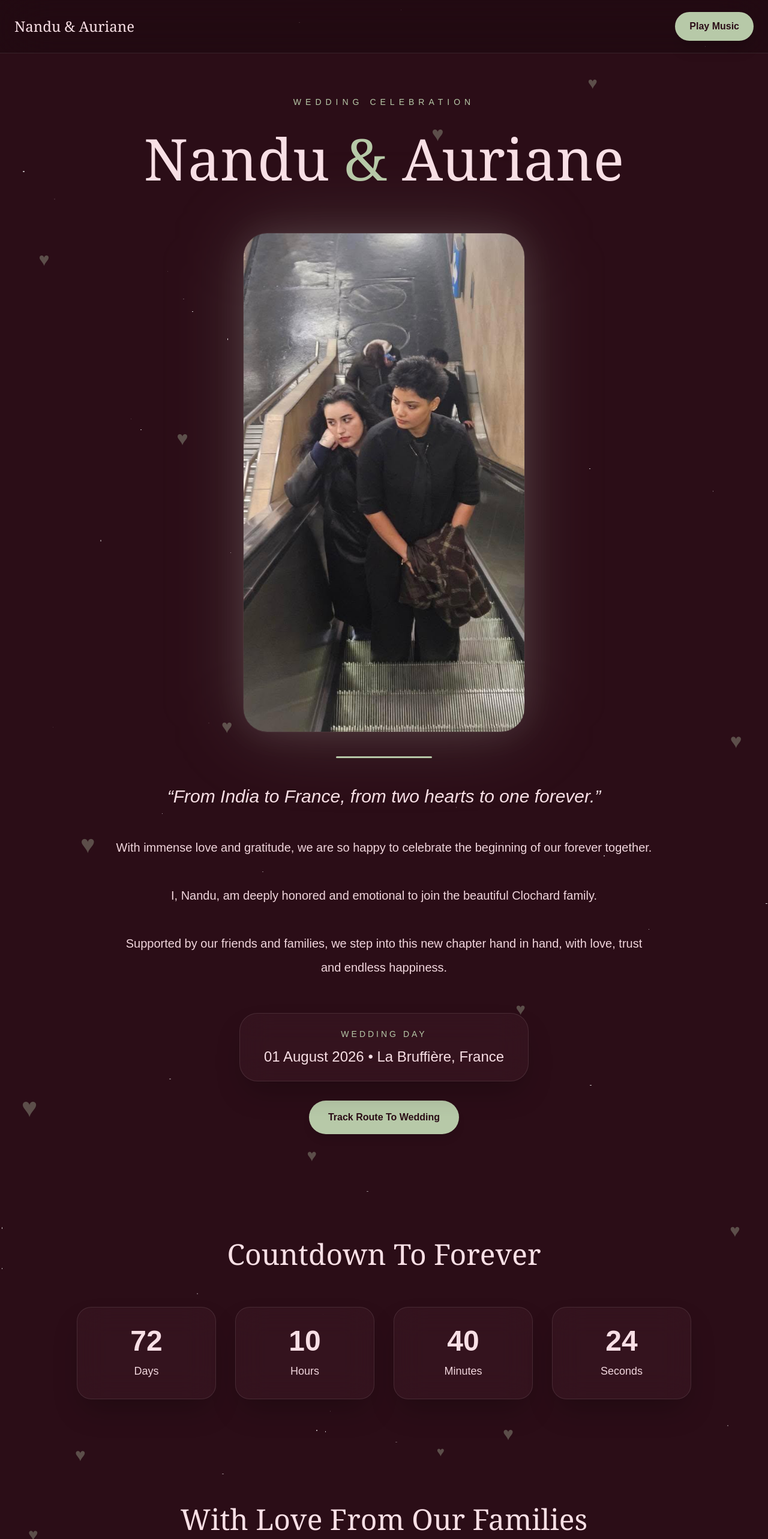
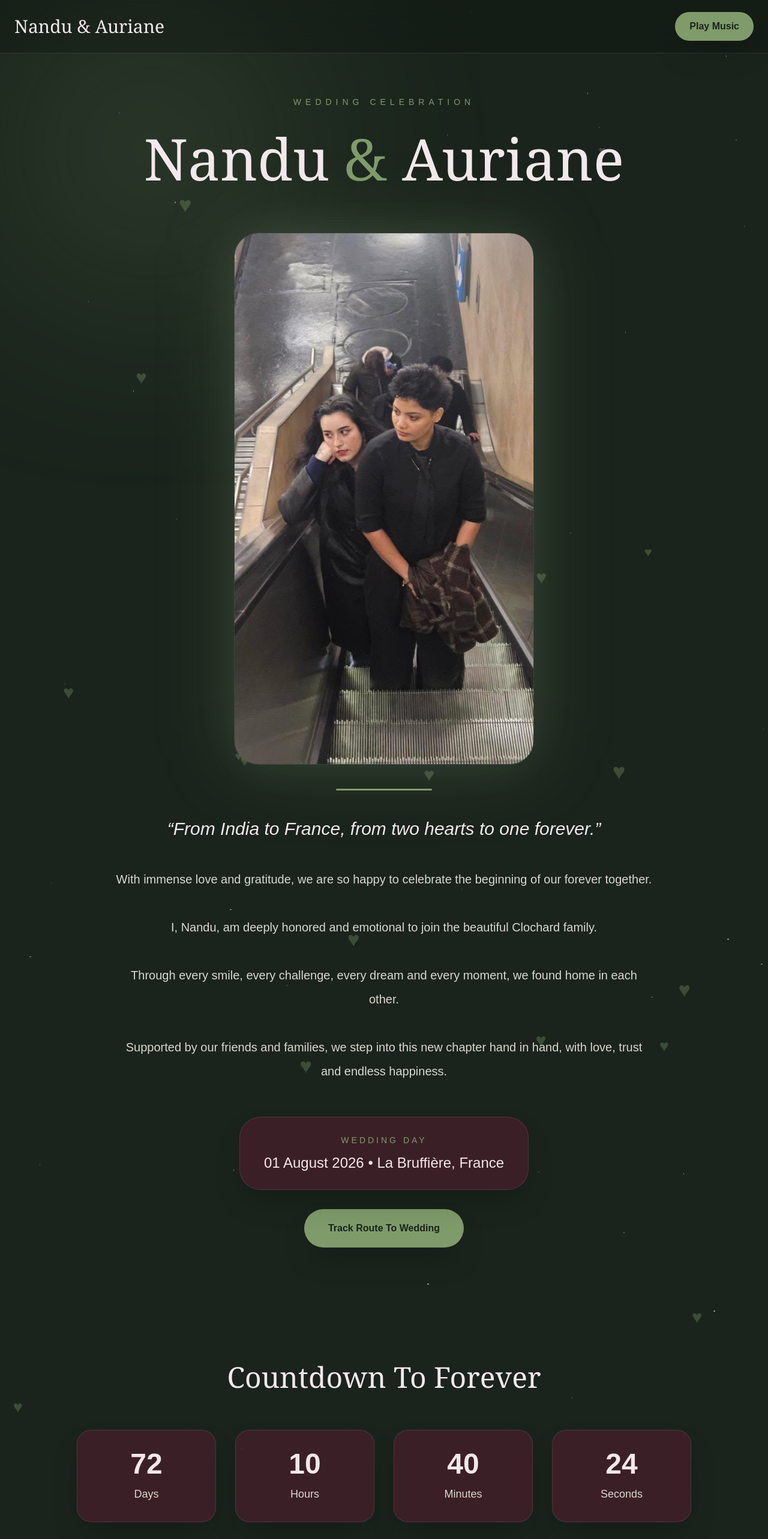
Before and after one commit to Nandinivadla/lifewithher, a Next.js app: page / in a window 1280 px wide. Shown: the top 2566 px of the page at 60% size. Built offline with nearby package versions, Linux system fonts and the light colour scheme.

Commit message:
Final luxury wedding website

```diff
--- a/app/page.tsx
+++ b/app/page.tsx
@@ -15,6 +15,8 @@ export default function WeddingPage() {
   const [musicPlaying, setMusicPlaying] = useState(false);
 
   useEffect(() => {
+    document.title = "Nandu & Auriane";
+
     const timer = setInterval(() => {
       const now = new Date().getTime();
       const distance = weddingDate.getTime() - now;
@@ -42,6 +44,7 @@ export default function WeddingPage() {
     if (musicPlaying) {
       audio.pause();
     } else {
+      audio.currentTime = 17;
       audio.volume = 0.7;
       audio.play();
     }
@@ -50,16 +53,21 @@ export default function WeddingPage() {
   };
 
   return (
-    <main className="min-h-screen bg-[#2b0d17] text-white overflow-hidden relative">
+    <main className="min-h-screen bg-[#1a241c] text-white overflow-hidden relative">
 
       {/* MUSIC */}
       <audio id="bgmusic" loop>
         <source src="/song.mp3" type="audio/mpeg" />
       </audio>
 
+      {/* FOREST GLOWS */}
+      <div className="absolute top-0 left-0 w-[500px] h-[500px] bg-[#7f9b6a]/20 blur-[140px] rounded-full"></div>
+
+      <div className="absolute bottom-0 right-0 w-[500px] h-[500px] bg-[#4b1f2d]/30 blur-[140px] rounded-full"></div>
+
       {/* STARS */}
       <div className="absolute inset-0 overflow-hidden pointer-events-none">
-        {[...Array(80)].map((_, i) => (
+        {[...Array(90)].map((_, i) => (
           <div
             key={i}
             className="absolute bg-white rounded-full animate-pulse"
@@ -76,10 +84,11 @@ export default function WeddingPage() {
 
       {/* FLOATING HEARTS */}
       <div className="absolute inset-0 overflow-hidden pointer-events-none z-0">
-        {[...Array(30)].map((_, i) => (
+
+        {[...Array(35)].map((_, i) => (
           <div
             key={i}
-            className="absolute text-[#b7c9a8] animate-bounce"
+            className="absolute text-[#7f9b6a] animate-bounce"
             style={{
               left: `${Math.random() * 100}%`,
               top: `${Math.random() * 100}%`,
@@ -91,86 +100,98 @@ export default function WeddingPage() {
             ♥
           </div>
         ))}
+
       </div>
 
-      {/* NAVBAR */}
+      {/* GLASS NAVBAR */}
       <nav className="fixed top-0 left-0 w-full z-50 backdrop-blur-2xl bg-black/20 border-b border-white/10">
 
         <div className="max-w-7xl mx-auto px-6 py-5 flex justify-between items-center">
 
-          <h1 className="text-2xl font-serif text-[#f8dfe5]">
+          <h1 className="text-2xl md:text-3xl font-serif text-[#f3e8eb]">
             Nandu & Auriane
           </h1>
 
           <button
             onClick={toggleMusic}
-            className="bg-[#b7c9a8] hover:bg-[#9fb18f] text-[#2b0d17] px-6 py-3 rounded-full font-semibold transition duration-300 shadow-xl"
+            className="bg-[#7f9b6a] hover:bg-[#6e8a5a] text-[#1a241c] px-6 py-3 rounded-full font-semibold transition duration-300 shadow-2xl"
           >
             {musicPlaying ? "Pause Music" : "Play Music"}
           </button>
 
         </div>
+
       </nav>
 
       {/* HERO */}
       <section className="relative z-10 flex flex-col items-center justify-center text-center px-6 pt-40 pb-24">
 
-        <p className="tracking-[0.5em] uppercase text-sm text-[#b7c9a8] mb-6">
+        <p className="tracking-[0.5em] uppercase text-sm text-[#7f9b6a] mb-6">
           Wedding Celebration
         </p>
 
-        <h1 className="text-6xl md:text-8xl font-serif text-[#f8dfe5] leading-tight">
-          Nandu <span className="text-[#b7c9a8]">&</span> Auriane
+        <h1 className="text-6xl md:text-8xl font-serif text-[#f3e8eb] leading-tight">
+          Nandu <span className="text-[#7f9b6a]">&</span> Auriane
         </h1>
 
         {/* PHOTO */}
         <div className="relative mt-16 group">
 
-          <div className="absolute inset-0 bg-[#b7c9a8]/20 blur-3xl rounded-[50px]"></div>
+          <div className="absolute inset-0 bg-[#7f9b6a]/20 blur-3xl rounded-[50px]"></div>
 
           <img
             src="/together.jpeg"
             alt="Nandu and Auriane"
-            className="relative w-[330px] md:w-[470px] rounded-[40px] border border-white/10 shadow-[0_0_60px_rgba(255,255,255,0.1)] object-cover transition duration-700 group-hover:scale-105"
+            className="relative w-[330px] md:w-[500px] rounded-[40px] border border-white/10 shadow-[0_0_80px_rgba(255,255,255,0.08)] object-cover transition duration-700 group-hover:scale-105"
           />
 
         </div>
 
-        <div className="w-40 h-[3px] bg-[#b7c9a8] my-10 rounded-full"></div>
+        <div className="w-40 h-[3px] bg-[#7f9b6a] my-10 rounded-full"></div>
 
-        <p className="max-w-3xl text-xl md:text-3xl italic text-[#f8dfe5] leading-relaxed">
-          “From India to France, from two hearts to one forever.”
+        <p className="max-w-3xl text-xl md:text-3xl italic text-[#f3e8eb] leading-relaxed">
+          “From India to France,
+          from two hearts to one forever.”
         </p>
 
-        <p className="max-w-4xl mt-10 text-lg md:text-xl leading-10 text-[#f1d6dd]">
-          With immense love and gratitude, we are so happy to celebrate
+        <p className="max-w-4xl mt-10 text-lg md:text-xl leading-10 text-[#d9d7cf]">
+          With immense love and gratitude,
+          we are so happy to celebrate
           the beginning of our forever together.
           <br /><br />
-          I, Nandu, am deeply honored and emotional to join the beautiful
-          Clochard family.
+          I, Nandu, am deeply honored and emotional
+          to join the beautiful Clochard family.
           <br /><br />
-          Supported by our friends and families, we step into this new chapter
-          hand in hand, with love, trust and endless happiness.
+          Through every smile,
+          every challenge,
+          every dream and every moment,
+          we found home in each other.
+          <br /><br />
+          Supported by our friends and families,
+          we step into this new chapter
+          hand in hand,
+          with love,
+          trust and endless happiness.
         </p>
 
-        {/* DATE */}
-        <div className="mt-14 bg-[#3b1823]/60 backdrop-blur-xl border border-white/10 px-10 py-6 rounded-[30px] shadow-2xl">
+        {/* DATE CARD */}
+        <div className="mt-14 bg-[#4b1f2d]/70 backdrop-blur-xl border border-white/10 px-10 py-7 rounded-[35px] shadow-2xl">
 
-          <p className="text-[#b7c9a8] uppercase tracking-[4px] text-sm mb-3">
+          <p className="text-[#7f9b6a] uppercase tracking-[4px] text-sm mb-3">
             Wedding Day
           </p>
 
-          <p className="text-2xl text-[#f8dfe5]">
+          <p className="text-2xl text-[#f3e8eb]">
             01 August 2026 • La Bruffière, France
           </p>
 
         </div>
 
-        {/* ROUTE */}
+        {/* ROUTE BUTTON */}
         <a
           href="https://www.google.com/maps/dir/?api=1&destination=47.039755,-1.220984"
           target="_blank"
-          className="inline-block mt-8 bg-[#b7c9a8] hover:bg-[#9fb18f] text-[#2b0d17] px-8 py-4 rounded-full transition duration-300 font-semibold shadow-lg"
+          className="inline-block mt-8 bg-[#7f9b6a] hover:bg-[#6e8a5a] text-[#1a241c] px-10 py-5 rounded-full transition duration-300 font-semibold shadow-2xl"
         >
           Track Route To Wedding
         </a>
@@ -178,9 +199,9 @@ export default function WeddingPage() {
       </section>
 
       {/* COUNTDOWN */}
-      <section className="relative z-10 px-6 py-20">
+      <section className="relative z-10 px-6 py-24">
 
-        <h2 className="text-center text-5xl font-serif text-[#f8dfe5] mb-16">
+        <h2 className="text-center text-5xl font-serif text-[#f3e8eb] mb-16">
           Countdown To Forever
         </h2>
 
@@ -195,14 +216,14 @@ export default function WeddingPage() {
 
             <div
               key={index}
-              className="bg-[#3b1823]/60 backdrop-blur-xl rounded-3xl shadow-2xl p-8 text-center border border-white/10 hover:scale-105 transition"
+              className="bg-[#4b1f2d]/70 backdrop-blur-xl rounded-3xl shadow-2xl p-8 text-center border border-white/10 hover:scale-105 transition duration-500"
             >
 
-              <h3 className="text-5xl font-bold text-[#f8dfe5]">
+              <h3 className="text-5xl font-bold text-[#f3e8eb]">
                 {item.value}
               </h3>
 
-              <p className="mt-3 text-lg text-[#f1d6dd]">
+              <p className="mt-3 text-lg text-[#d9d7cf]">
                 {item.label}
               </p>
 
@@ -214,24 +235,55 @@ export default function WeddingPage() {
 
       </section>
 
+      {/* LOVE STORY */}
+      <section className="relative z-10 py-24 px-6">
+
+        <div className="max-w-5xl mx-auto text-center">
+
+          <h2 className="text-5xl font-serif text-[#f3e8eb] mb-12">
+            Our Story
+          </h2>
+
+          <p className="text-lg md:text-2xl leading-10 text-[#d9d7cf]">
+            Love brought together two souls from different worlds.
+            <br /><br />
+            One heart from India,
+            one heart from France.
+            <br /><br />
+            Different cultures,
+            different journeys,
+            but the same feeling:
+            unconditional love.
+            <br /><br />
+            Today,
+            surrounded by the people we cherish most,
+            we celebrate not only our marriage,
+            but the beautiful life
+            we are creating together forever.
+          </p>
+
+        </div>
+
+      </section>
+
       {/* FAMILY */}
       <section className="relative z-10 py-24 px-6">
 
         <div className="max-w-5xl mx-auto text-center">
 
-          <h2 className="text-5xl font-serif text-[#f8dfe5] mb-14">
+          <h2 className="text-5xl font-serif text-[#f3e8eb] mb-14">
             With Love From Our Families
           </h2>
 
           <div className="grid md:grid-cols-2 gap-10">
 
-            <div className="bg-[#3b1823]/60 backdrop-blur-xl rounded-[35px] p-10 shadow-2xl border border-white/10">
+            <div className="bg-[#4b1f2d]/70 backdrop-blur-xl rounded-[35px] p-10 shadow-2xl border border-white/10">
 
-              <h3 className="text-3xl font-serif text-[#b7c9a8] mb-6">
+              <h3 className="text-3xl font-serif text-[#7f9b6a] mb-6">
                 Clochard Family
               </h3>
 
-              <div className="space-y-4 text-xl text-[#f8dfe5]">
+              <div className="space-y-4 text-xl text-[#f3e8eb]">
                 <p>Isabelle Clochard</p>
                 <p>Olivier Clochard</p>
                 <p>Leila Clochard</p>
@@ -240,19 +292,24 @@ export default function WeddingPage() {
 
             </div>
 
-            <div className="bg-[#3b1823]/60 backdrop-blur-xl rounded-[35px] p-10 shadow-2xl border border-white/10 flex flex-col justify-center">
+            <div className="bg-[#4b1f2d]/70 backdrop-blur-xl rounded-[35px] p-10 shadow-2xl border border-white/10 flex flex-col justify-center">
 
-              <h3 className="text-3xl font-serif text-[#b7c9a8] mb-6">
+              <h3 className="text-3xl font-serif text-[#7f9b6a] mb-6">
                 A Message To Our Friends & Family
               </h3>
 
-              <p className="text-lg md:text-xl leading-9 text-[#f8dfe5] italic">
-                “To every friend and family member who supported our journey,
-                thank you for being part of our story.
+              <p className="text-lg md:text-xl leading-9 text-[#f3e8eb] italic">
+                “To every friend and family member
+                who stood beside us,
+                encouraged us,
+                loved us and supported our journey —
+                thank you for helping us become
+                the people we are today.
                 <br /><br />
                 Your love gave us strength,
                 your presence gave us hope,
-                and your kindness will forever stay in our hearts.”
+                and your kindness
+                will forever stay in our hearts.”
               </p>
 
             </div>
@@ -266,9 +323,9 @@ export default function WeddingPage() {
       {/* RSVP */}
       <section className="relative z-10 py-24 px-6">
 
-        <div className="max-w-3xl mx-auto bg-[#3b1823]/60 backdrop-blur-xl rounded-[35px] p-12 shadow-2xl border border-white/10">
+        <div className="max-w-3xl mx-auto bg-[#4b1f2d]/70 backdrop-blur-xl rounded-[35px] p-12 shadow-2xl border border-white/10">
 
-          <h2 className="text-center text-5xl font-serif text-[#f8dfe5] mb-12">
+          <h2 className="text-center text-5xl font-serif text-[#f3e8eb] mb-12">
             RSVP
           </h2>
 
@@ -283,7 +340,7 @@ export default function WeddingPage() {
               name="name"
               placeholder="Your Name"
               required
-              className="w-full p-5 rounded-2xl bg-[#2b0d17]/60 border border-white/10 text-white outline-none"
+              className="w-full p-5 rounded-2xl bg-[#1a241c]/60 border border-white/10 text-white outline-none"
             />
 
             <input
@@ -291,17 +348,17 @@ export default function WeddingPage() {
               name="email"
               placeholder="Your Email"
               required
-              className="w-full p-5 rounded-2xl bg-[#2b0d17]/60 border border-white/10 text-white outline-none"
+              className="w-full p-5 rounded-2xl bg-[#1a241c]/60 border border-white/10 text-white outline-none"
             />
 
             <textarea
               name="message"
               placeholder="Leave a loving message..."
               required
-              className="w-full p-5 rounded-2xl bg-[#2b0d17]/60 border border-white/10 text-white outline-none h-40"
+              className="w-full p-5 rounded-2xl bg-[#1a241c]/60 border border-white/10 text-white outline-none h-40"
             />
 
-            <button className="w-full bg-[#b7c9a8] hover:bg-[#9fb18f] text-[#2b0d17] py-5 rounded-2xl text-lg font-semibold transition">
+            <button className="w-full bg-[#7f9b6a] hover:bg-[#6e8a5a] text-[#1a241c] py-5 rounded-2xl text-lg font-semibold transition">
               Send Love
             </button>
 
@@ -314,12 +371,13 @@ export default function WeddingPage() {
       {/* FOOTER */}
       <footer className="relative z-10 py-20 text-center bg-black/20 text-white">
 
-        <h2 className="text-5xl font-serif mb-6">
+        <h2 className="text-5xl font-serif mb-6 text-[#f3e8eb]">
           Forever Begins Here
         </h2>
 
-        <p className="text-lg opacity-90">
-          Thank you for celebrating our love and future together.
+        <p className="text-lg opacity-90 text-[#d9d7cf]">
+          Thank you for celebrating our love
+          and future together.
         </p>
 
         <p className="mt-8 text-sm opacity-70">
```
